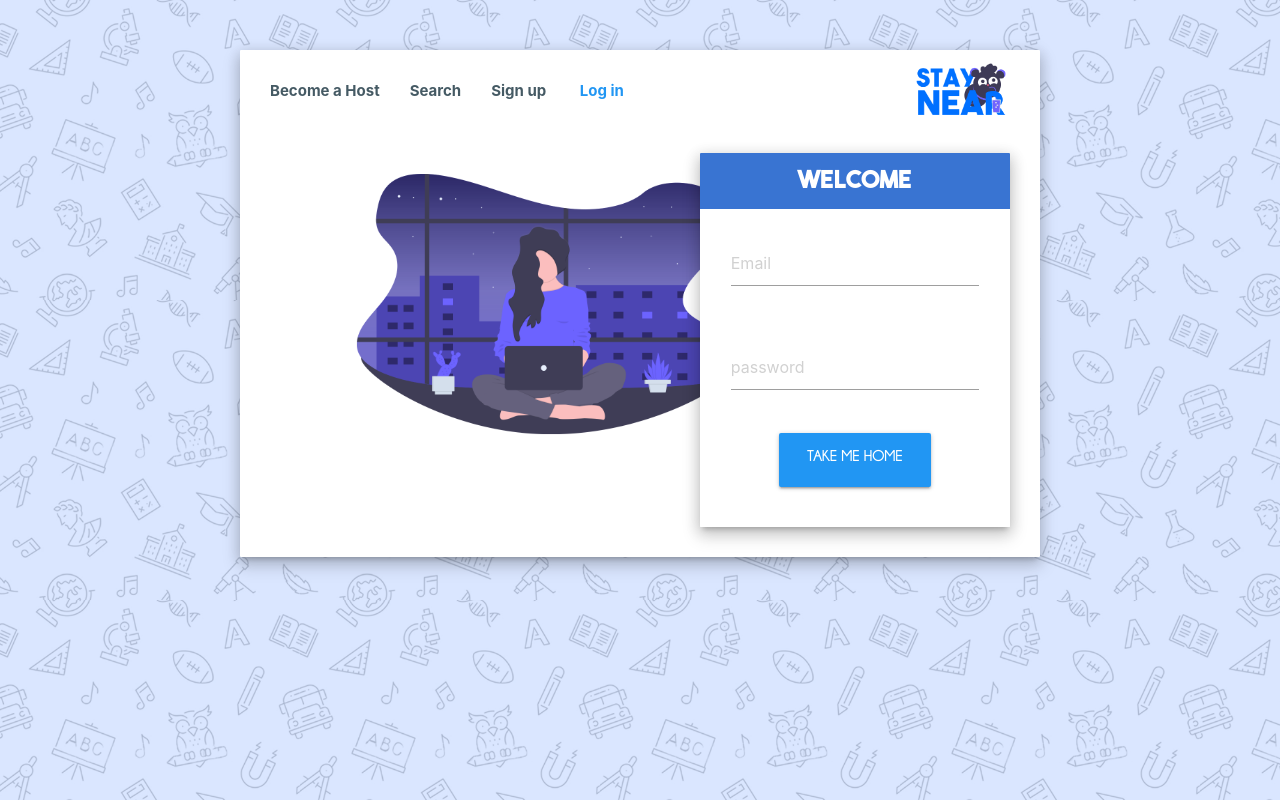
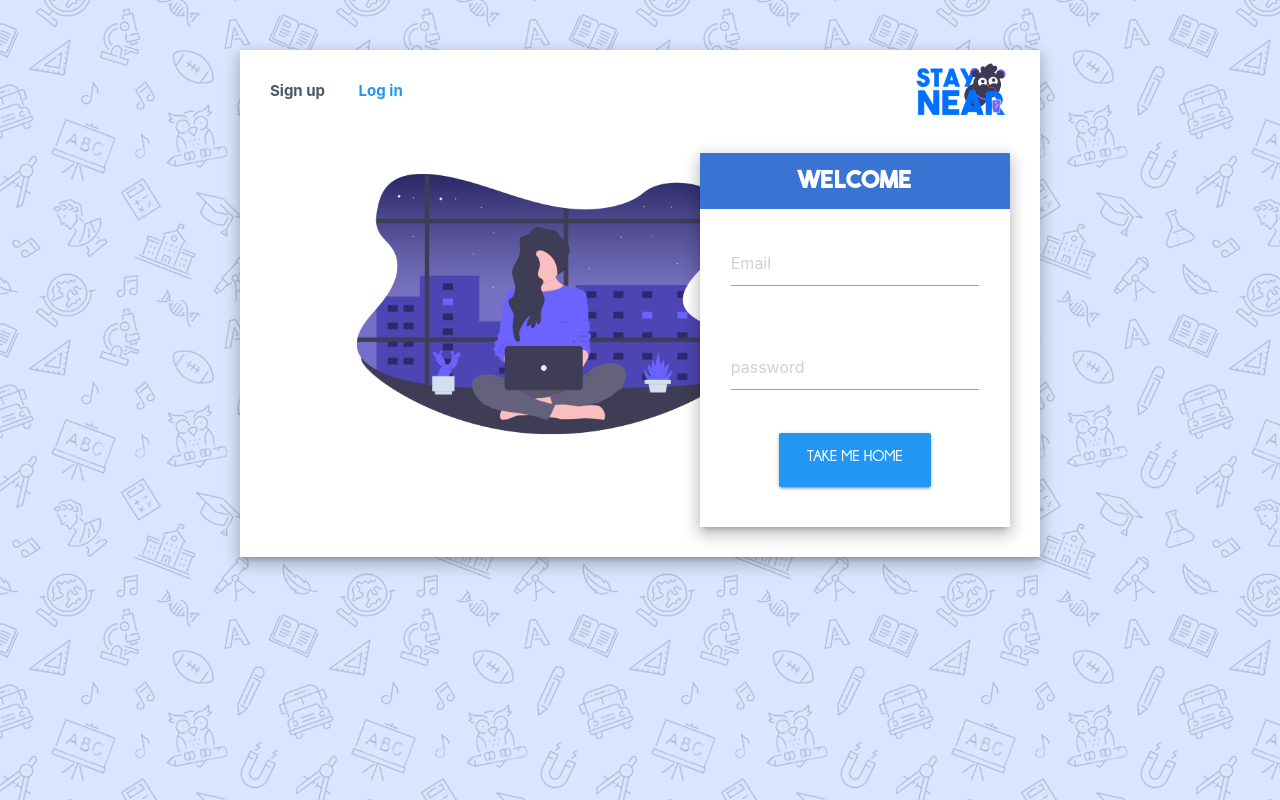
Before and after one commit to cesarau04/proyecto-lab-web, a React (Create React App) app: page /login in a window 1280 px wide. Built offline with nearby package versions, Linux system fonts and the light colour scheme.

Commit message:
Hide or Show Elements on Login

```diff
--- a/src/components/NavBar.jsx
+++ b/src/components/NavBar.jsx
@@ -1,4 +1,5 @@
 import React from 'react'
+import { connect } from 'react-redux';
 import ReactDOM from 'react-dom';
 import LoginForm from './LoginForm'
 import './StayNear.css';
@@ -25,14 +26,19 @@ const NavBar = (props) => {
         history.push("/home");
     }
 
+    const goLogin = () => {
+        history.push("/login");
+    }
+
     return (
         <div className="nav-bar">
             <div className="left">
                 <ul>
-                    <li className={(props.dark === 'True' ? 'DarkNav' : '') + " " + (props.current === 'Host' ? 'Active' : '')} onClick={goHost}>Become a Host</li>
-                    <li className={(props.dark === 'True' ? 'DarkNav' : '') + " " + (props.current === 'Search' ? 'Active' : '')} onClick={goSearch}>Search</li>
-                    <li className={(props.dark === 'True' ? 'DarkNav' : '') + " " + (props.current === 'Sign' ? 'Active' : '')} onClick={goSignup}>Sign up</li>
-                    <li className={(props.dark === 'True' ? 'DarkNav' : '') + " " + (props.current === 'Log' ? 'Active' : '')}> Log in</li>
+                    <li className={(props.dark === 'True' ? 'DarkNav' : '') + " " + (props.current === 'Host' ? 'Active' : '') + " " + (props.bIsLoggedIn ? '':'hide-button')} onClick={goHost}>Become a Host</li>
+                    <li className={(props.dark === 'True' ? 'DarkNav' : '') + " " + (props.current === 'Search' ? 'Active' : '') + " " + (props.bIsLoggedIn ? '':'hide-button') } onClick={goSearch}>Search</li>
+                    <li className={(props.dark === 'True' ? 'DarkNav' : '') + " " + (props.current === 'Log' ? 'Active' : '') + " " + (props.bIsLoggedIn ? '':'hide-button')}> Sign out</li>
+                    <li className={(props.dark === 'True' ? 'DarkNav' : '') + " " + (props.current === 'Sign' ? 'Active' : '') + " " + (props.bIsLoggedIn ? 'hide-button':'')} onClick={goSignup}>Sign up</li>
+                    <li className={(props.dark === 'True' ? 'DarkNav' : '') + " " + (props.current === 'Log' ? 'Active' : '') + " " + (props.bIsLoggedIn ? 'hide-button':'')} onClick={goLogin}> Log in</li>
                 </ul>
             </div>
 
@@ -47,4 +53,10 @@ const NavBar = (props) => {
     );
 }
 
-export default NavBar;
+const mapStateToProps = (state) => {
+    return {
+        bIsLoggedIn: state.auth.bIsLoggedIn
+    };
+}
+
+export default connect(mapStateToProps)(NavBar);
--- a/src/components/StayNear.css
+++ b/src/components/StayNear.css
@@ -200,3 +200,7 @@ h6 {
     font-weight: 400;
     font-size: 1.25em;
 }
+
+.hide-button{
+    display: none;
+}
```
